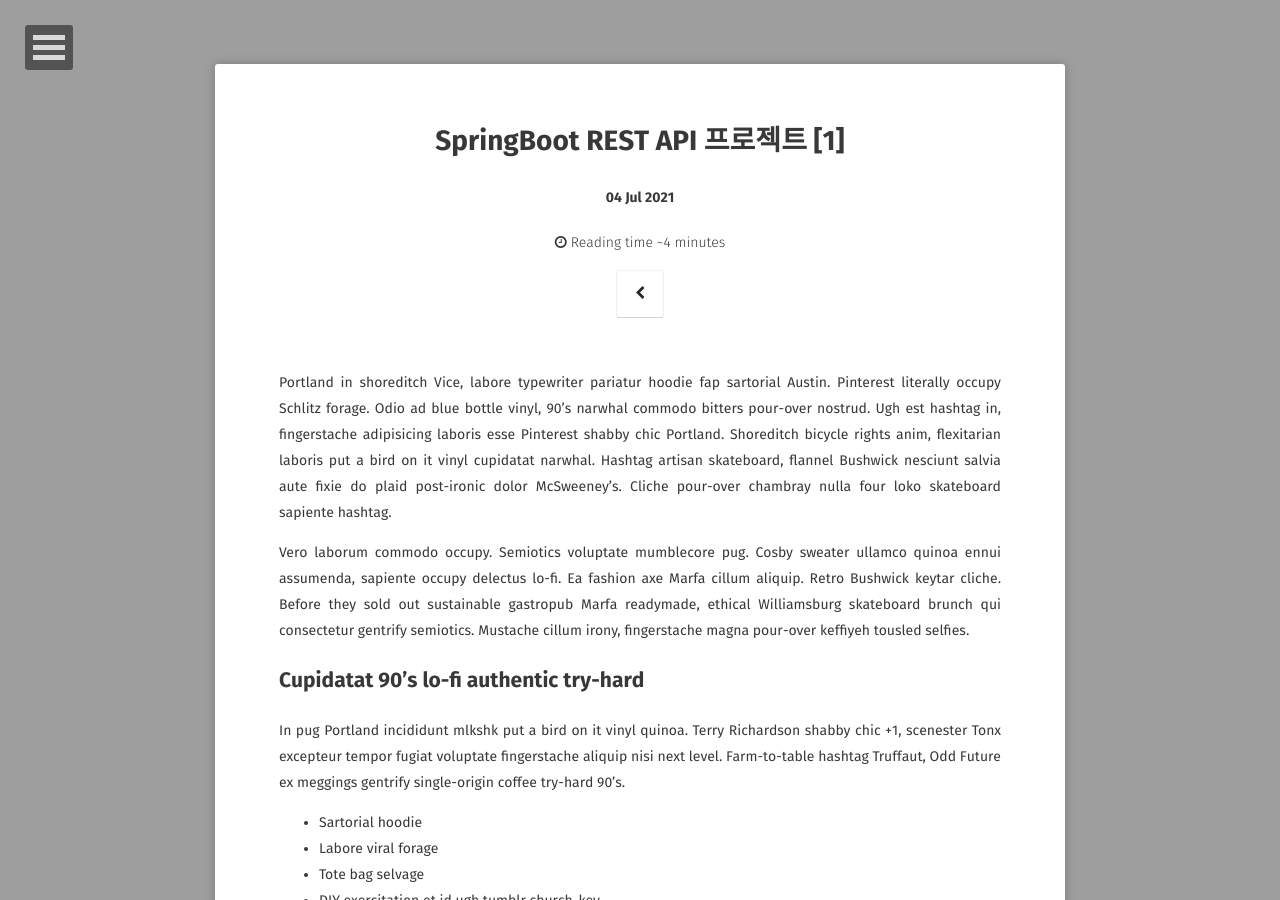
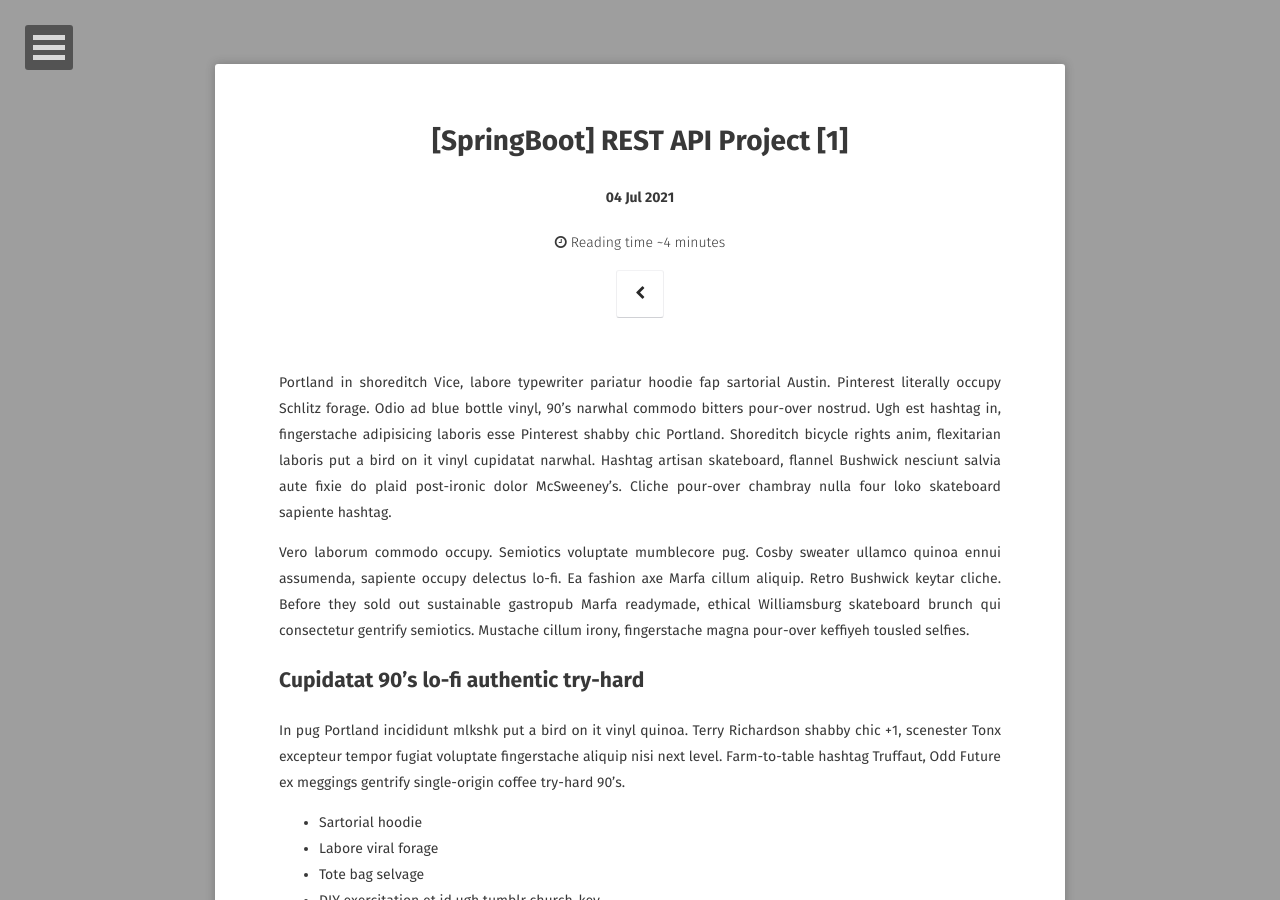
Before and after one commit to GayeonYoon/GayeonYoon.github.io, a Jekyll site: the page built from _posts/2021-07-04-RESTAPI-POST_1.md, in a window 1280 px wide and 900 px high. Built offline with Jekyll 4.4.1, drawn with Linux system fonts in a browser that asks for light colours; some web fonts are replaced; comment, search, counter and statistics services are not loaded.

Commit message:
Update 2021-07-04-RESTAPI-POST_1.md

```diff
--- a/_posts/2021-07-04-RESTAPI-POST_1.md
+++ b/_posts/2021-07-04-RESTAPI-POST_1.md
@@ -1,8 +1,8 @@
 ---
 layout: post
-title: "SpringBoot REST API 프로젝트 [1]"
+title: "[SpringBoot] REST API Project [1]"
 date: 2021-07-04
-excerpt: "REST API란 무엇인가? / SpringBoot로 프로젝트 시작하기"
+excerpt: "REST API란 무엇인가?"
 tags: [SpringBoot, REST API, JAVA, Eclipse]
 comments: true
 spring: true
```
